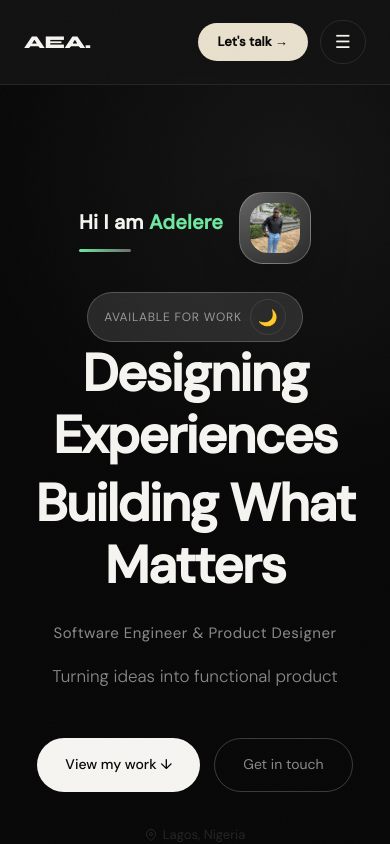
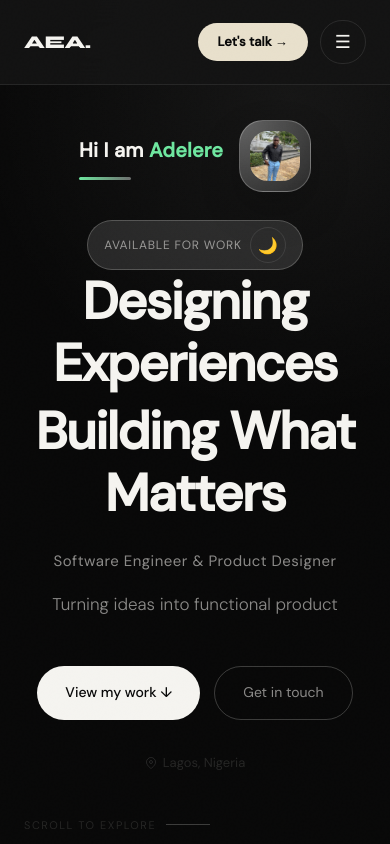
Before and after one commit to AdelodunAdelere/Myportfolio, a React (Vite) app: page / in a window 390 px wide. Shown: the top 844 px of the page. Built offline with nearby package versions, Linux system fonts and the light colour scheme.

Commit message:
revert: undo navbar position fixed change

```diff
--- a/src/components/Navbar.module.css
+++ b/src/components/Navbar.module.css
@@ -140,9 +140,6 @@
 
 /* Mobile: hide centre links, keep logo + cta + menu */
 @media (max-width: 640px) {
-   body {
-    padding-top: 72px;
-  }
   .nav{ padding: 20px var(--page-x); }
   .links { display: none; }
   .menuButton { display: inline-flex; }
```
